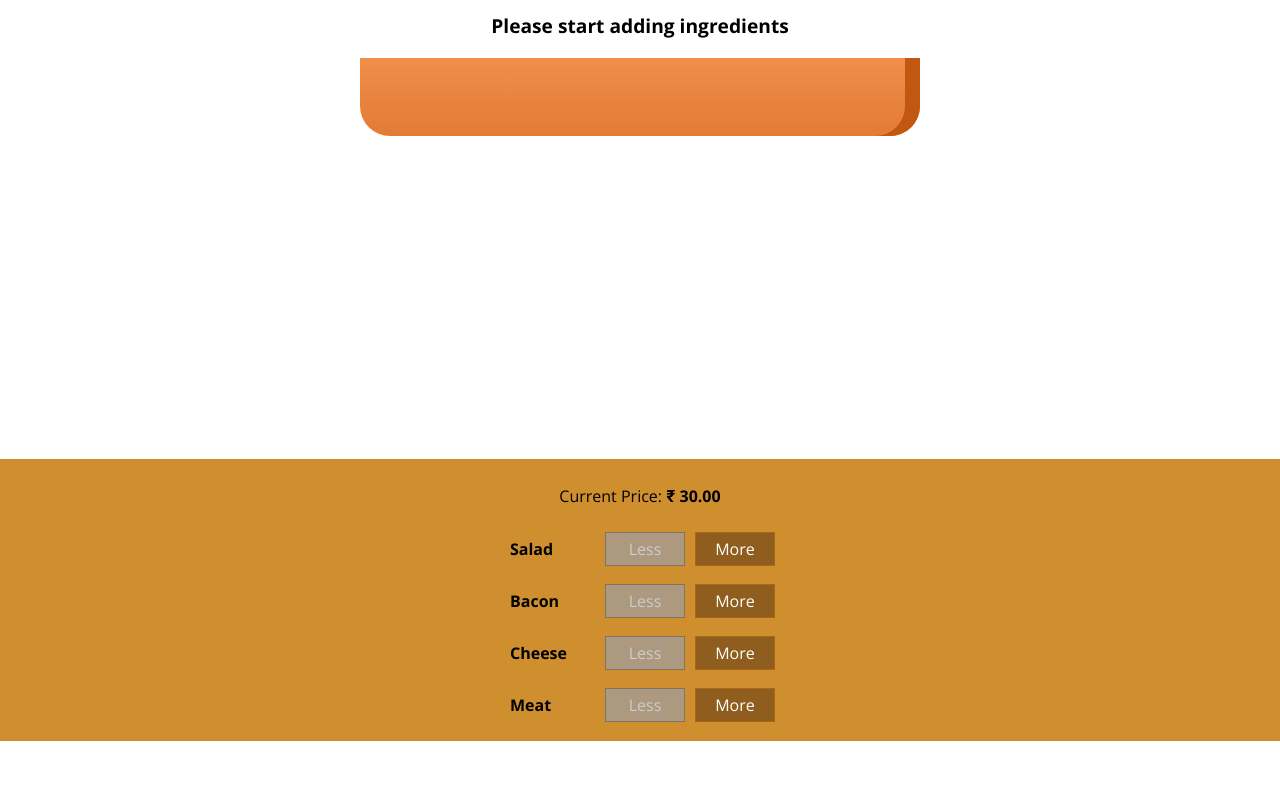
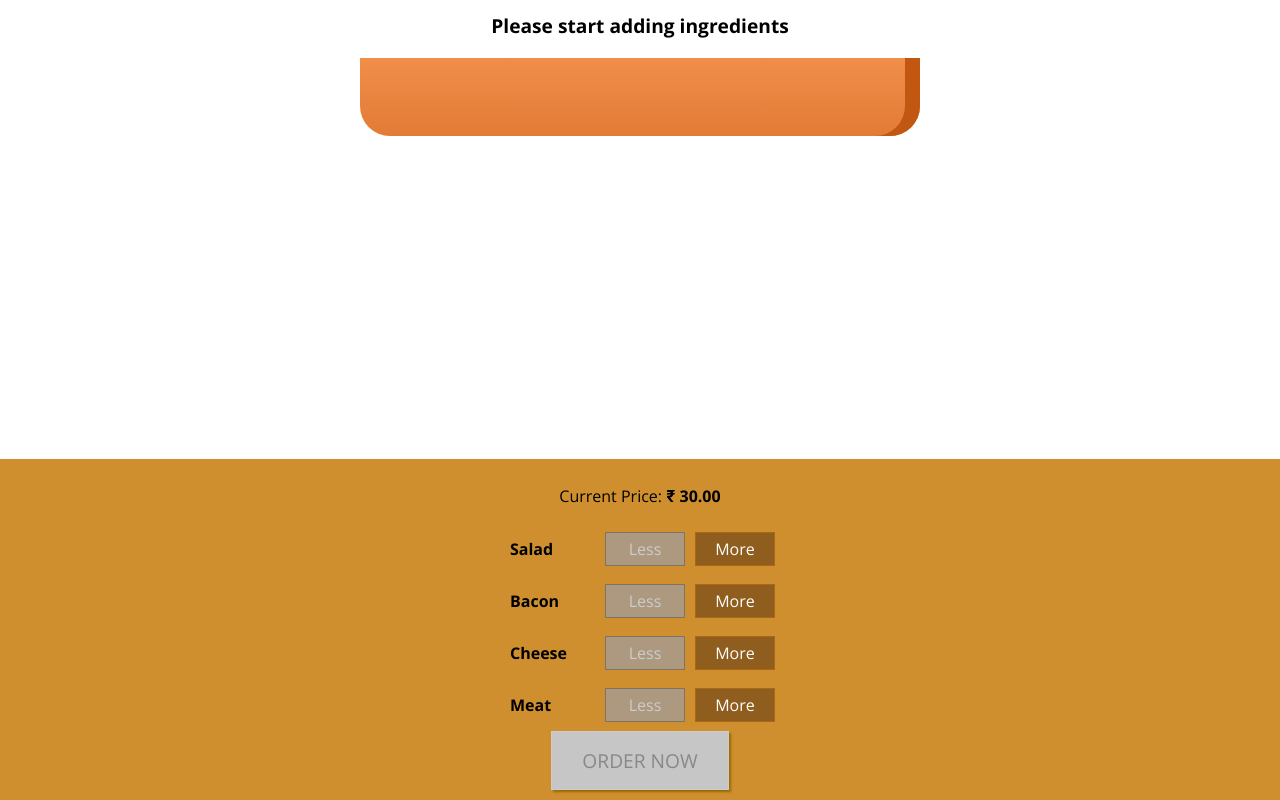
Before and after one commit to ShashankBiplav/the_burger_builder, a React (Create React App) app: page / in a window 1280 px wide. Shown: the part 179-979 px from the top of the page. Before the commit the page ends 920 px from the top, so only its background shows below. Built offline with nearby package versions, Linux system fonts and the light colour scheme.

Commit message:
Added the Order button

```diff
--- a/src/components/Burger/BuildControls/BuildControls.js
+++ b/src/components/Burger/BuildControls/BuildControls.js
@@ -22,6 +22,10 @@ const buildControls = (props) => (
                           disabled={props.disabled[ctrl.type]}
                           />
         ))}
+        <button
+            className={classes.OrderButton}
+            disabled={!props.purchaseable}>
+            ORDER NOW</button>
     </div>
 );
 
--- a/src/components/Burger/BuildControls/BuildControls.module.css
+++ b/src/components/Burger/BuildControls/BuildControls.module.css
@@ -8,3 +8,45 @@
     margin: auto;
     padding: 10px 0;
 }
+
+
+.OrderButton {
+    background-color: #DAD735;
+    outline: none;
+    cursor: pointer;
+    border: 1px solid #966909;
+    color: #966909;
+    font-family: inherit;
+    font-size: 1.2em;
+    padding: 15px 30px;
+    box-shadow: 2px 2px 2px #966909;
+}
+
+.OrderButton:hover, .OrderButton:active {
+    background-color: #A0DB41;
+    border: 1px solid #966909;
+    color: #966909;
+}
+
+.OrderButton:disabled {
+    background-color: #C7C6C6;
+    cursor: not-allowed;
+    border: 1px solid #ccc;
+    color: #888888;
+}
+
+.OrderButton:not(:disabled) {
+    animation: enable 0.3s linear;
+}
+
+@keyframes enable {
+    0% {
+        transform: scale(1);
+    }
+    60% {
+        transform: scale(1.1);
+    }
+    100% {
+        transform: scale(1);
+    }
+}
--- a/src/containers/BurgerBuilder/BurgerBuilder.js
+++ b/src/containers/BurgerBuilder/BurgerBuilder.js
@@ -19,7 +19,18 @@ class BurgerBuilder extends Component{
             cheese: 0,
             meat: 0
         },
-        totalPrice: 30
+        totalPrice: 30,
+        purchaseable: false
+    };
+    updatePurchaseState(ingredients){
+        const sum = Object.keys(ingredients)
+            .map(igKey => {
+               return ingredients[igKey];
+            })
+            .reduce((sum,elemnt)=>{
+                return sum + elemnt;
+            }, 0); //0 is the starting element
+        this.setState({purchaseable: sum > 0});
     };
     addIngredientHandler = (type) => {
         const oldCount = this.state.ingredients[type];
@@ -32,6 +43,7 @@ class BurgerBuilder extends Component{
         const oldPrice = this.state.totalPrice;
         const newPrice = oldPrice + priceAddition;
         this.setState({totalPrice: newPrice, ingredients: updatedIngredients});
+        this.updatePurchaseState(updatedIngredients);
     };
     removeIngredientHandler = (type) => {
         const oldCount = this.state.ingredients[type];
@@ -47,6 +59,7 @@ class BurgerBuilder extends Component{
         const oldPrice = this.state.totalPrice;
         const newPrice = oldPrice - priceDeduction;
         this.setState({totalPrice: newPrice, ingredients: updatedIngredients});
+        this.updatePurchaseState(updatedIngredients);
     };
     render(){
         const disabledInfo ={
@@ -61,7 +74,9 @@ class BurgerBuilder extends Component{
                 <BuildControls ingredientAdded={this.addIngredientHandler}
                     ingredientRemoved={this.removeIngredientHandler}
                     disabled={disabledInfo}
-                    price={this.state.totalPrice}/>
+                    purchaseable={this.state.purchaseable}
+                    price={this.state.totalPrice}
+                />
             </Aux>
         );
     }
```
